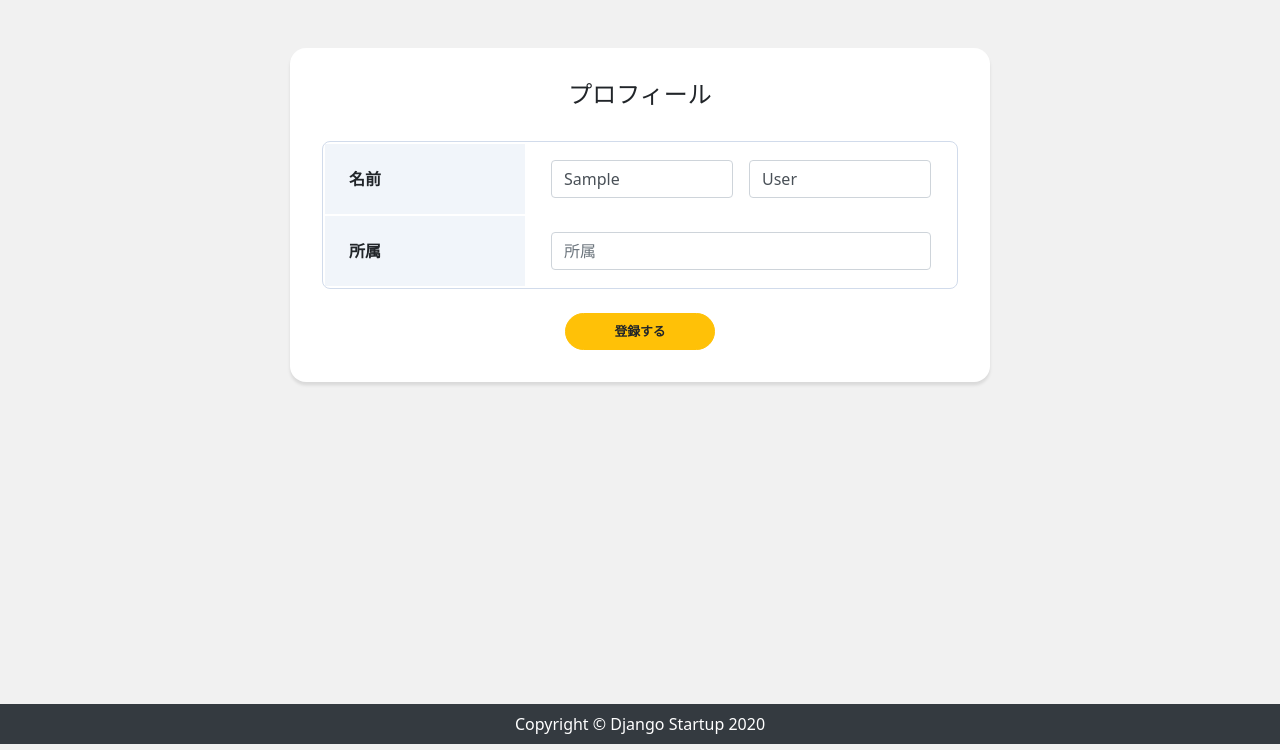
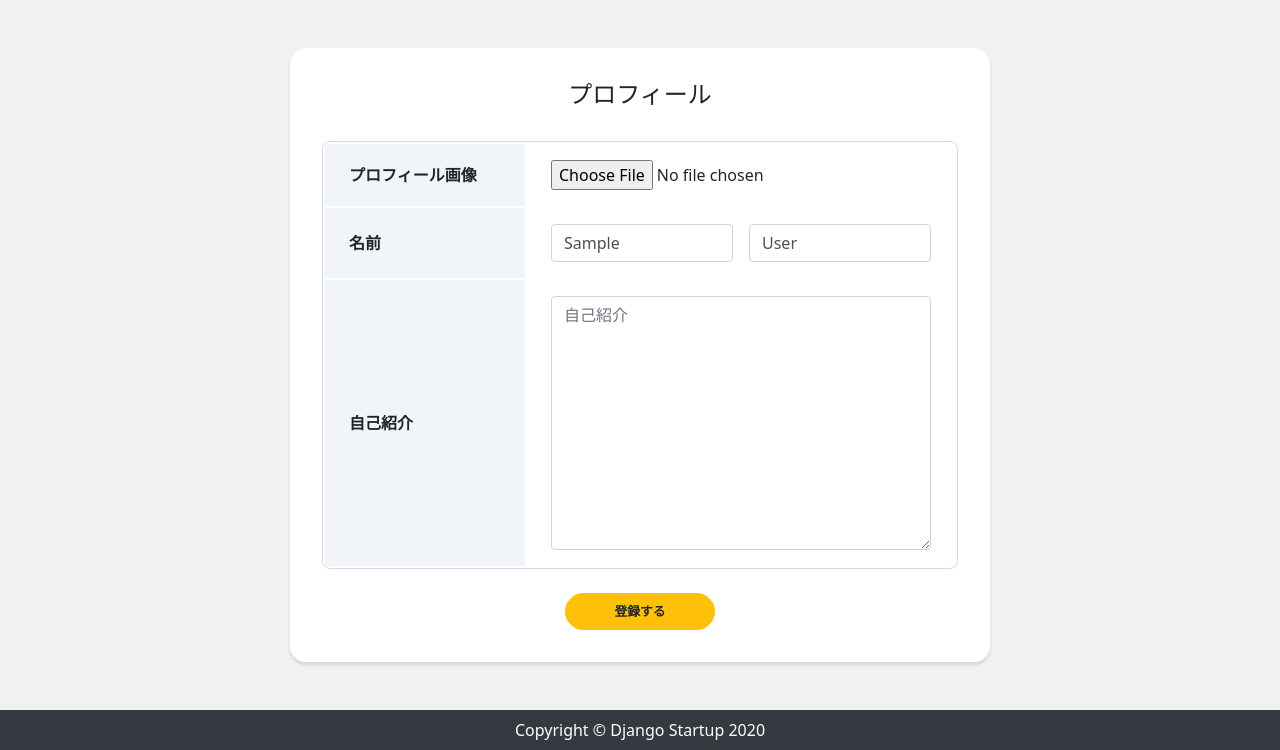
Before and after one commit to akihiro-hosoya/django-reservation, a Django app: page /accounts/profile/edit/ in a window 1280 px wide. Shown: the part 56-806 px from the top of the page. Run offline with Django 3.2, Linux system fonts and the light colour scheme; the visitor is signed in with stand-in values (Sample User, id 1); data comes from the database, SQL or seed files in the repository; some libraries are stand-ins or nearby versions.

Commit message:
プロフィール情報

```diff
--- a/accounts/forms.py
+++ b/accounts/forms.py
@@ -12,10 +12,8 @@ class SignupUserForm(SignupForm):
         user.save()
         return user
 
-
 class ProfileForm(forms.Form):
     first_name = forms.CharField(max_length=30, label='姓')
     last_name = forms.CharField(max_length=30, label='名')
-    department = forms.CharField(max_length=30, label='所属', required=False)
-    address = forms.CharField(max_length=50, label='住所', required=False)
-    tel = forms.CharField(max_length=30, label='電話番号', required=False)
+    description = forms.CharField(label='自己紹介', widget=forms.Textarea(), required=False)
+    image = forms.ImageField(required=False, )
--- a/accounts/models.py
+++ b/accounts/models.py
@@ -33,8 +33,8 @@ class CustomUser(AbstractBaseUser, PermissionsMixin):
     email = models.EmailField('メールアドレス', unique=True)
     first_name = models.CharField(('姓'), max_length=30)
     last_name = models.CharField(('名'), max_length=30)
-    department = models.CharField(('所属'), max_length=30, blank=True)
-    created = models.DateTimeField(('入会日'), default=timezone.now)
+    description = models.TextField('自己紹介', default="", blank=True)
+    image = models.ImageField(upload_to='images', verbose_name='プロフィール画像', null=True, blank=True)
 
     is_staff = models.BooleanField(
         ('staff status'),
--- a/accounts/templates/accounts/profile_edit.html
+++ b/accounts/templates/accounts/profile_edit.html
@@ -11,6 +11,12 @@
             <table class="profile_table mb-4">
                 <tbody>
                     <tr>
+                        <th class="header">プロフィール画像</th>
+                        <td class="data">
+                            {{ form.image }}
+                        </td>
+                    </tr>
+                    <tr>
                         <th class="header">名前</th>
                         <td class="data form_wrap form_wrap-2">
                             {% render_field form.first_name class="form-control" placeholder="姓" %}
@@ -18,9 +24,9 @@
                         </td>
                     </tr>
                     <tr>
-                        <th class="header">所属</th>
+                        <th class="header">自己紹介</th>
                         <td class="data">
-                            {% render_field form.department class="form-control" placeholder="所属" %}
+                            {% render_field form.description class="form-control" placeholder="自己紹介" %}
                         </td>
                     </tr>
                 </tbody>
--- a/accounts/views.py
+++ b/accounts/views.py
@@ -38,12 +38,14 @@ class ProfileEditView(LoginRequiredMixin, View):
             initial={
                 'first_name': user_data.first_name,
                 'last_name': user_data.last_name,
-                'department': user_data.department
+                'description': user_data.description,
+                'image': user_data.image
             }
         )
 
         return render(request, 'accounts/profile_edit.html', {
-            'form': form
+            'form': form,
+            'user_data': user_data
         })
 
     def post(self, request, *args, **kwargs):
@@ -52,7 +54,9 @@ class ProfileEditView(LoginRequiredMixin, View):
             user_data = CustomUser.objects.get(id=request.user.id)
             user_data.first_name = form.cleaned_data['first_name']
             user_data.last_name = form.cleaned_data['last_name']
-            user_data.department = form.cleaned_data['department']
+            user_data.description = form.cleaned_data['description']
+            if request.FILES.get('image'):
+                user_data.image = request.FILES.get('image')
             user_data.save()
             return redirect('profile')
 
```
Also changed, not shown: accounts/templates/accounts/profile.html (+10 -6 lines), accounts/migrations/0002_auto_20200909_1746.py (added), images/prof1_1.jpg (added).
